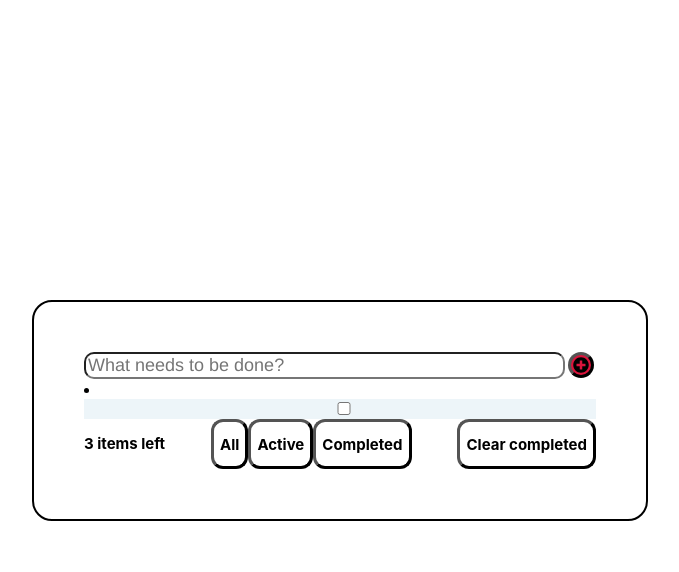
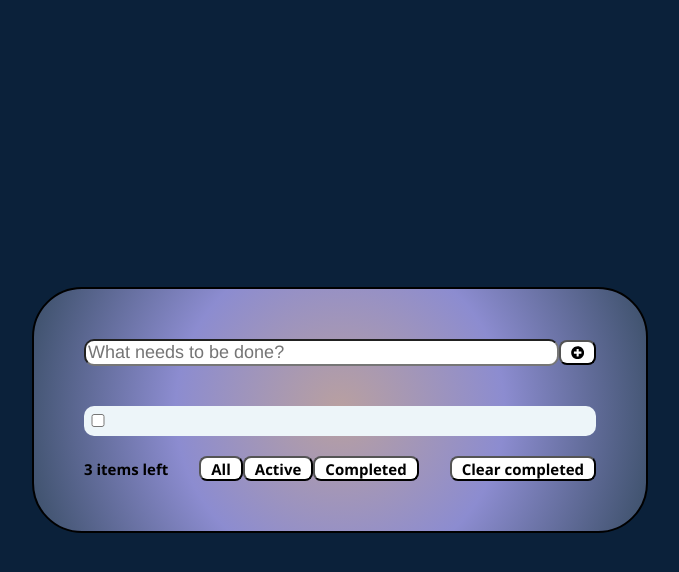
Before and after one commit to Atakanz/ToDoList-REACT, a React (Create React App) app in the folder to-do-list/: page / in a window 1280 px wide. Both pictures are taken after a click on the button 880 px from the left and 385 px from the top of the page. Shown: the top 572 px of the page, without its empty margins (300-979 px from the left). Built offline with nearby package versions, Linux system fonts and the light colour scheme.

Commit message:
New styles added.

```diff
--- a/to-do-list/src/App.css
+++ b/to-do-list/src/App.css
@@ -3,4 +3,5 @@
   justify-content: center;
   align-items: center;
   height: 100vh;
+  background-color: #0b213a;
 }
--- a/to-do-list/src/components/buttons/buttons.css
+++ b/to-do-list/src/components/buttons/buttons.css
@@ -1,21 +1,17 @@
 button {
-  height: 50px;
-  padding: 10;
-  border-width: 3px;
-  background: none;
-  font-size: 100%;
-  vertical-align: baseline;
-  font-family: inherit;
-  border-radius: 12px;
-  font-weight: inherit;
-  color: inherit;
-  -webkit-appearance: none;
-  appearance: none;
-  -webkit-font-smoothing: antialiased;
-  -moz-osx-font-smoothing: grayscale;
+  height: 25px;
+  border-radius: 8px;
+  display: flex;
+  padding-left: 10px;
+  padding-right: 10px;
+  padding-top: 8px;
+  padding-bottom: 8px;
+  align-items: center;
+  background-color: white;
 }
 
 text {
   font-size: 15px;
   font-weight: bold;
+  font-family: 'Segoe UI', Tahoma, Geneva, Verdana, sans-serif;
 }
--- a/to-do-list/src/components/container/container.css
+++ b/to-do-list/src/components/container/container.css
@@ -3,5 +3,19 @@ section {
   padding: 50px;
   margin-top: 20px;
   border: 2px solid black;
-  border-radius: 20px;
+  border-radius: 50px;
 }
+
+li {
+  list-style-type: none;
+}
+
+.container {
+  background-color: white;
+  background: radial-gradient(
+    circle at center,
+    rgb(185, 160, 160) 0,
+    rgb(140, 140, 208),
+    #3b4f68 100%
+  );
+}
--- a/to-do-list/src/components/footer/footer.css
+++ b/to-do-list/src/components/footer/footer.css
@@ -3,6 +3,7 @@
   align-items: center;
   display: flex;
   flex-direction: row;
+  margin-top: 20px;
 }
 
 .middle-section {
--- a/to-do-list/src/components/header/header.css
+++ b/to-do-list/src/components/header/header.css
@@ -4,6 +4,7 @@
   flex-direction: row;
   justify-content: center;
   align-items: center;
+  margin-bottom: 40px;
 }
 
 input {
@@ -11,25 +12,11 @@ input {
   border-radius: 10px;
   font-family: 'Franklin Gothic Medium', 'Arial Narrow', Arial, sans-serif;
   font-size: 18px;
+  outline-style: none;
 }
 
 .input-div {
-  width: 94%;
+  width: 100%;
   display: flex;
   justify-content: center;
 }
-
-.icon-button {
-  display: flex;
-  justify-content: center;
-  align-items: center;
-  padding: 2px;
-  border-radius: 18px;
-  background-color: crimson;
-  height: 80%;
-}
-.icon-div {
-  display: flex;
-  justify-content: center;
-  width: 6%;
-}
--- a/to-do-list/src/components/listUnits/listUnits.css
+++ b/to-do-list/src/components/listUnits/listUnits.css
@@ -1,5 +1,29 @@
 .list-units {
   width: 100%;
-  background-color: lightgrey;
-  /* height: 30px; */
+  display: flex;
+  flex-direction: row;
+  border-radius: 10px;
+  margin-bottom: 8px;
+  align-items: center;
+  height: 30px;
 }
+
+.checkbox-div {
+  margin-right: 0px;
+  padding-right: 10px;
+}
+
+.text-undone {
+  font-size: 10;
+}
+.text-done {
+  text-decoration: line-through;
+}
+
+.edit-input {
+  background-color: #edf5f9;
+  border-width: 0;
+  font-size: 10;
+  outline-style: none;
+  color: tomato;
+}
```
